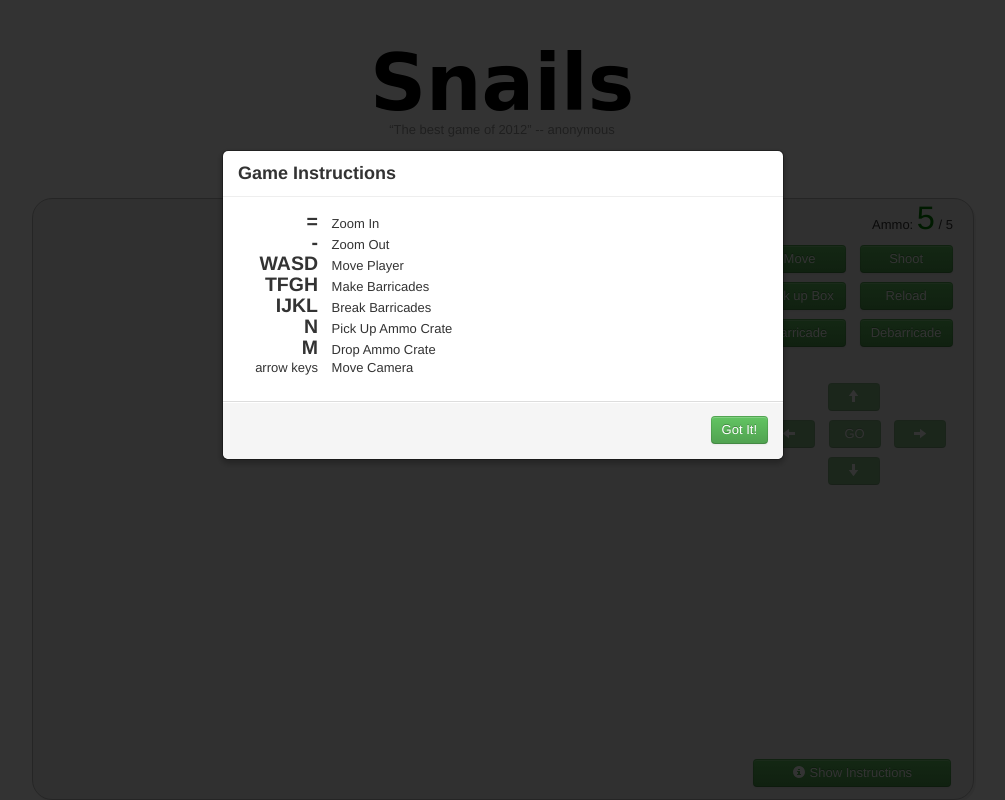
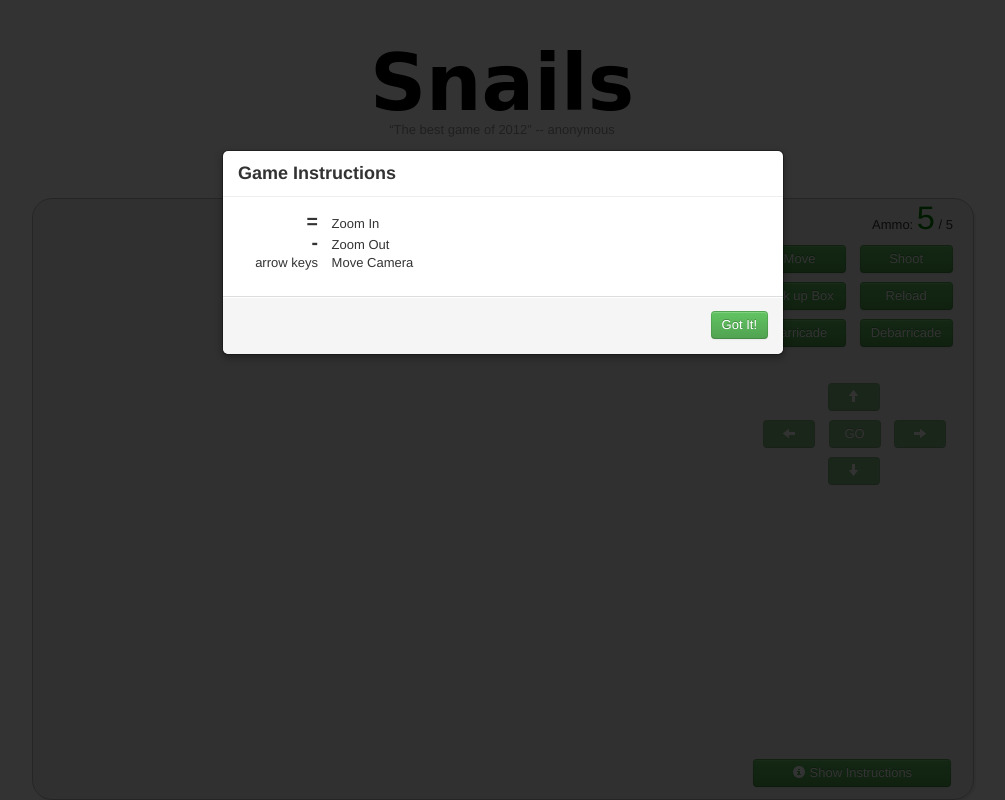
Before and after one commit to MilanMisak/Zombies, a Django app: template game/templates/game/game.html in a window 1280 px wide. Shown: the whole page, without its empty margins (138-1143 px from the left). Run offline with Django 3.2, Linux system fonts and the light colour scheme; the template is opened without the code that fills it, so the values that code supplies are empty; some libraries are stand-ins or nearby versions; some web fonts are replaced.

Commit message:
Removed old instructions.

```diff
--- a/game/templates/game/game.html
+++ b/game/templates/game/game.html
@@ -62,11 +62,6 @@ $(function() {
         <p>
             <span class="control_key big">=</span> Zoom In<br>
             <span class="control_key big">-</span> Zoom Out<br>
-            <span class="control_key big">WASD</span> Move Player<br>
-            <span class="control_key big">TFGH</span> Make Barricades<br>
-            <span class="control_key big">IJKL</span> Break Barricades<br>
-            <span class="control_key big">N</span> Pick Up Ammo Crate<br>
-            <span class="control_key big">M</span> Drop Ammo Crate<br>
             <span class="control_key">arrow keys</span> Move Camera
         </p>
     </div>
```
